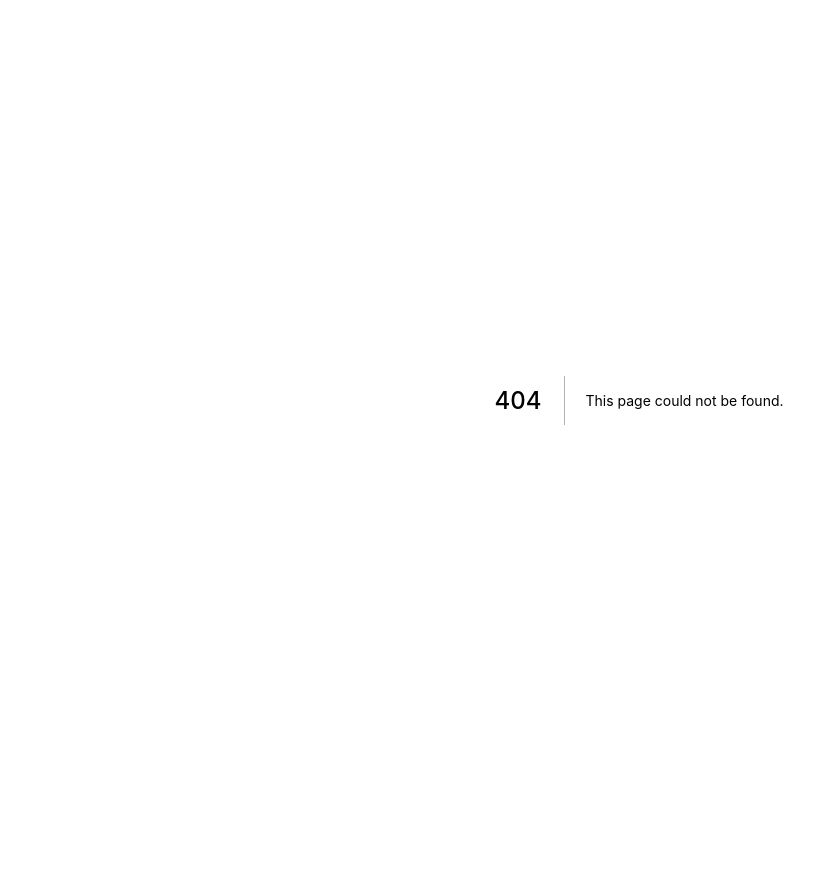
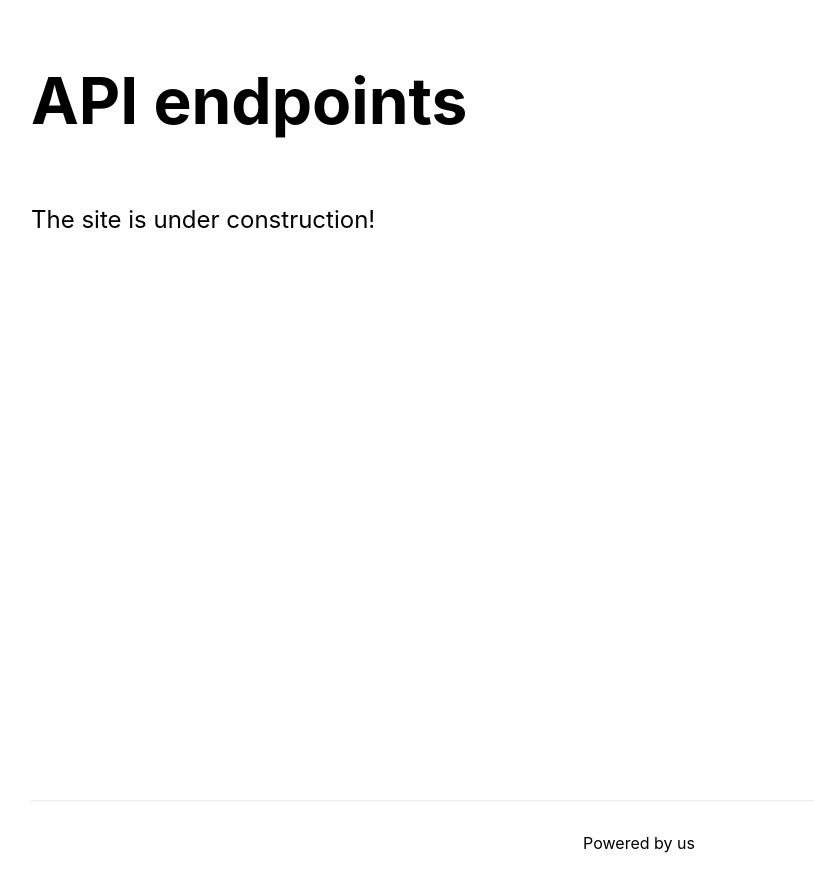
Before and after one commit to OER-Dev/education-taxonomy, a Next.js app: page /data in a window 1280 px wide. Before the commit this address had no page. Shown: the whole page, without its empty margins (1-815 px from the left). Before the commit the page ends 800 px from the top, so only its background shows below. Built offline with nearby package versions, Linux system fonts and the light colour scheme.

Commit message:
New API endpoint for topics

```diff
--- a/package.json
+++ b/package.json
@@ -8,6 +8,7 @@
   },
   "dependencies": {
     "cors": "^2.8.5",
+    "mongodb": "^4.4.1",
     "next": "^12.0.8",
     "node": "^17.4.0",
     "react": "17.0.2",
--- /dev/null
+++ b/pages/api/categories/index.js
@@ -0,0 +1,5 @@
+import { categories } from '../../../data/categories'
+
+export default function handler(req, res) {
+    res.status(200).json(categories)
+}
--- /dev/null
+++ b/pages/api/subtopics/index.js
@@ -0,0 +1,5 @@
+import { subtopics } from '../../../data/subtopics'
+
+export default function handler(req, res) {
+    res.status(200).json(subtopics)
+}
--- /dev/null
+++ b/pages/data.js
@@ -0,0 +1,37 @@
+import Head from 'next/head'
+import Image from 'next/image'
+import styles from '../styles/Home.module.css'
+
+export default function Home() {
+  return (
+    <div className={styles.container}>
+      <Head>
+        <title>Topics.dev</title>
+        <meta name="description" content="Topics for education" />
+        <link rel="icon" href="/favicon.ico" />
+      </Head>
+
+      <main className={styles.main}>
+        <h1 className={styles.title}>
+          API endpoints
+        </h1>
+
+        <p className={styles.description}>
+          The site is under construction!
+        </p>
+
+       </main>
+
+      <footer className={styles.footer}>
+        <a
+          href="https://topics.dev"
+          target="_blank"
+          rel="noopener noreferrer"
+        >
+          Powered by us
+
+        </a>
+      </footer>
+    </div>
+  )
+}
--- a/styles/Home.module.css
+++ b/styles/Home.module.css
@@ -8,8 +8,8 @@
   flex: 1;
   display: flex;
   flex-direction: column;
-  justify-content: center;
-  align-items: center;
+  justify-content: left;
+  align-items: left;
 }
 
 .footer {
@@ -47,7 +47,7 @@
 
 .title,
 .description {
-  text-align: center;
+  text-align: left;
 }
 
 .description {
```
Also changed, not shown: data/categories.js (added, +26 -0 lines), data/maintopic.js (added, +12 -0 lines), data/subtopics.js (added, +22 -0 lines), pages/api/maintopic/index.js (added, +19 -0 lines), 1 other file (tests, documents, lock files or other folders).
